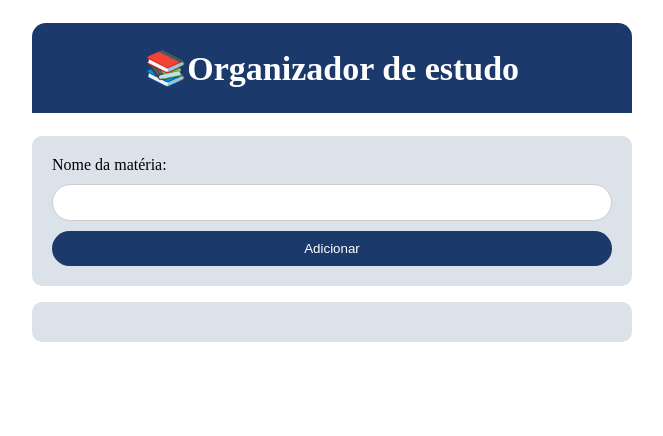
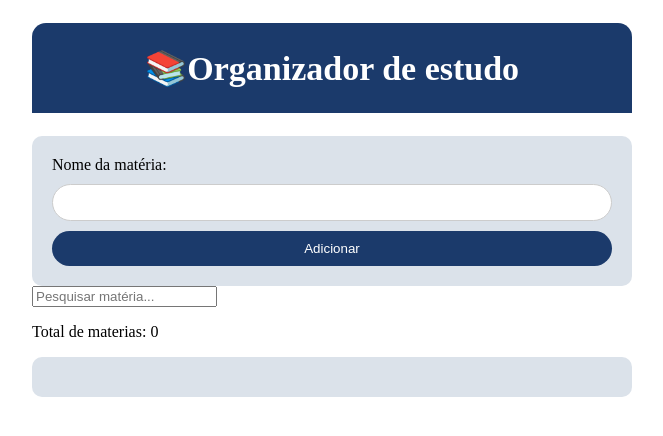
Before and after one commit to Saulorangel87/Organizador-de-estudo, a React (Vite) app: page / in a window 1280 px wide. Shown: the top 436 px of the page, without its empty margins (308-971 px from the left). Built offline with nearby package versions, Linux system fonts and the light colour scheme.

Commit message:
feat: implement search functionality and improve materia management

```diff
--- a/src/App.jsx
+++ b/src/App.jsx
@@ -3,18 +3,25 @@ import Header from "./components/Header.jsx";
 import { useState } from "react";
 import ListaMateria from "./components/ListaMateria.jsx";
 import styles from "./App.module.css";
+import Pesquisa from "./components/Pesquisa.jsx";
 
 export default function App() {
   const [materias, setMaterias] = useState([]);
+  const [pesquisa, setPesquisa] = useState("");
 
-  function excluirMateria(index) {
-    setMaterias(materias.filter((_, i) => i !== index));
+  function excluirMateria(id) {
+    setMaterias(materias.filter((materia) => materia.id !== id));
   }
+  const materiasFiltradas = materias.filter((materia) =>
+    materia.nome.toLowerCase().includes(pesquisa.toLowerCase())
+  );
   return (
     <div className={styles.app}>
       <Header />
       <FormMateria setMaterias={setMaterias} materias={materias} />
-      <ListaMateria materias={materias} onExcluirMateria={excluirMateria} />
+      <Pesquisa pesquisa={pesquisa} setPesquisa={setPesquisa} />
+      <p>Total de materias: {materiasFiltradas.length}</p>
+      <ListaMateria materias={materiasFiltradas} onExcluirMateria={excluirMateria} />
     </div>
   );
 }
--- a/src/components/FormMateria.jsx
+++ b/src/components/FormMateria.jsx
@@ -8,7 +8,7 @@ export default function FormMateria({ setMaterias, materias }) {
       className={styles.formMateria}
       onSubmit={(e) => {
         e.preventDefault();
-        setMaterias([...materias, nome]);
+        setMaterias([...materias,{id: new Date().getTime(), nome }]);
         setNome("");
       }}
     >
--- a/src/components/ListaMateria.jsx
+++ b/src/components/ListaMateria.jsx
@@ -3,10 +3,10 @@ import styles from "./ListaMateria.module.css";
 export default function ListaMateria({ materias, onExcluirMateria }) {
   return (
     <ul className={styles.listaMateria}>
-      {materias.map((materia, index) => (
-        <li className={styles.item} key={index}>
-          {materia}{" "}
-          <button className={styles.botaoExcluir} onClick={() => onExcluirMateria(index)}>Excluir</button>
+      {materias.map((materia) => (
+        <li className={styles.item} key={materia.id}>
+          {materia.nome}{" "}
+          <button className={styles.botaoExcluir} onClick={() => onExcluirMateria(materia.id)}>Excluir</button>
         </li>
       ))}
     </ul>
--- /dev/null
+++ b/src/components/Pesquisa.jsx
@@ -0,0 +1,11 @@
+export default function Pesquisa({ pesquisa, setPesquisa }) {
+  return (
+    <input
+      className="input"
+      type="text"
+      placeholder="Pesquisar matéria..."
+      value={pesquisa}
+      onChange={(e) => setPesquisa(e.target.value)}
+    />
+  );
+}
```
